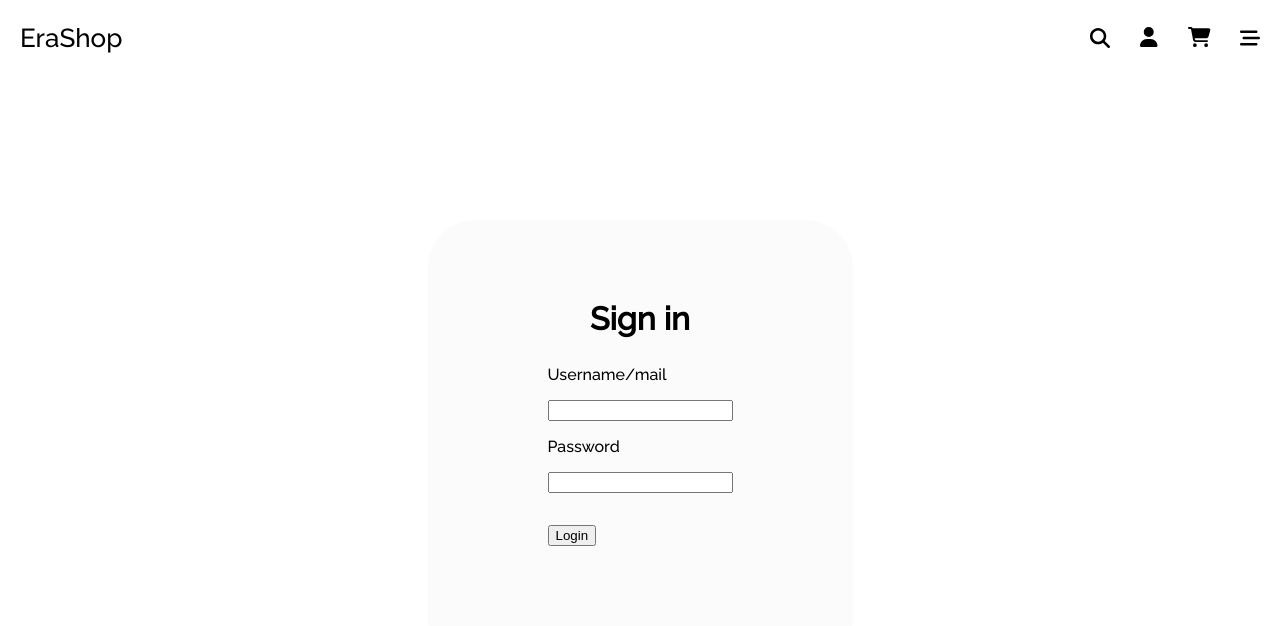
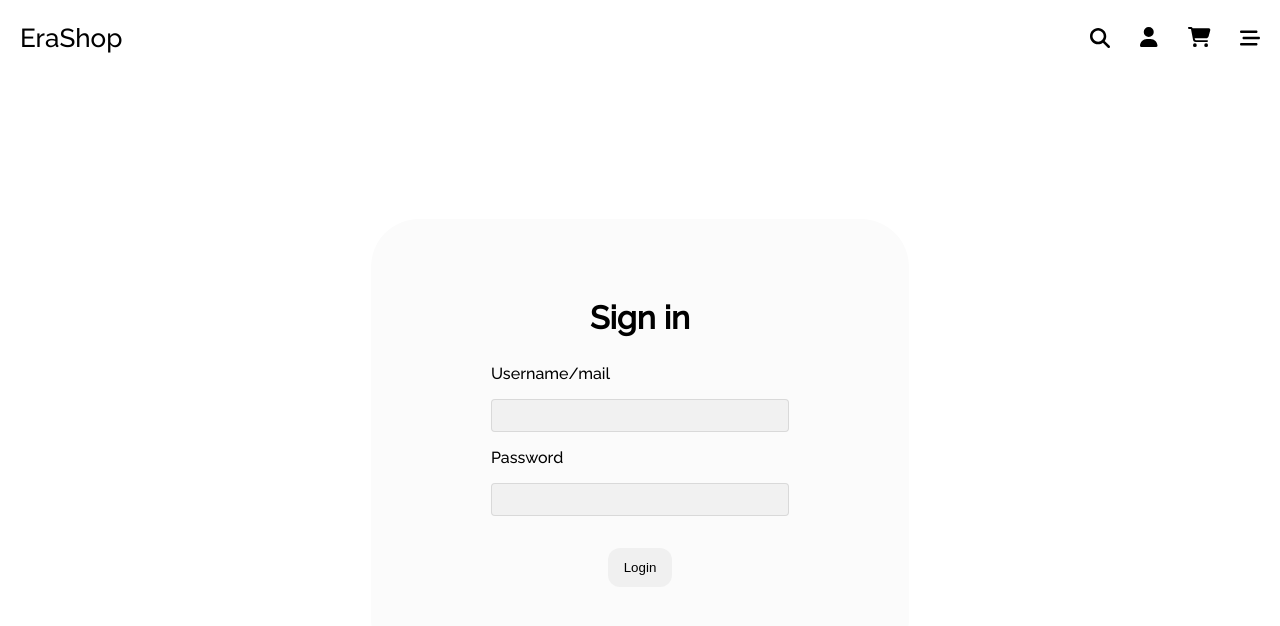
Before and after one commit to michalhejd/erasmus, a Vue app: page /signin in a window 1280 px wide. Shown: the top 626 px of the page. Built offline with nearby package versions, Linux system fonts and the light colour scheme; no server answers.

Commit message:
SignInUpgrade2

```diff
--- a/src/views/signIn.vue
+++ b/src/views/signIn.vue
@@ -10,8 +10,16 @@
         justify-content: center;
         align-items: center;
           form{
+              .input{
+                background-color: #F1F1F1;
+                border-style: none;
+                padding: 1vh;
+                border: 1px solid rgba(0, 0, 0, 0.10);
+                border-radius: .5vh;
+                width: 35vh;
+              }
               .main{
-                padding: 10vh 15vh 15vh 15vh;
+                padding: 10vh 15vh 10vh 15vh;
               }
               border-radius: 6vh;
               display: flex;
@@ -25,6 +33,17 @@
               p{
                 padding-top: 2vh;
                 padding-bottom: 2vh;
+              }
+              .flex-one{
+                display: flex;
+                justify-content: center;
+                .submit{
+                  background-color: rgba(232, 232, 232, 0.56);
+                  border-style: none;
+                  border: none;
+                  padding: 1.5vh 2vh;
+                  border-radius: 1.5vh;
+                }
               }
         }
     }
@@ -45,12 +64,14 @@
             <h1>Sign in</h1>
             <p>Username/mail</p>
             <label for="username" class="username"></label>
-            <input type="text" id="username" v-model="username" />
+            <input type="text" id="username" class="input" v-model="username" />
             <p>Password</p>
             <label for="password"></label>
-            <input type="password" v-model="password" />
+            <input type="password" class="input" v-model="password" />
             <p :style="{ color: color }">{{ message }}</p>
-            <input  class="submit" type="submit" value="Login" />
+            <div class="flex-one">
+              <input  class="submit" type="submit" value="Login" />
+            </div>
           </div>
         </form>
     </div>
```
